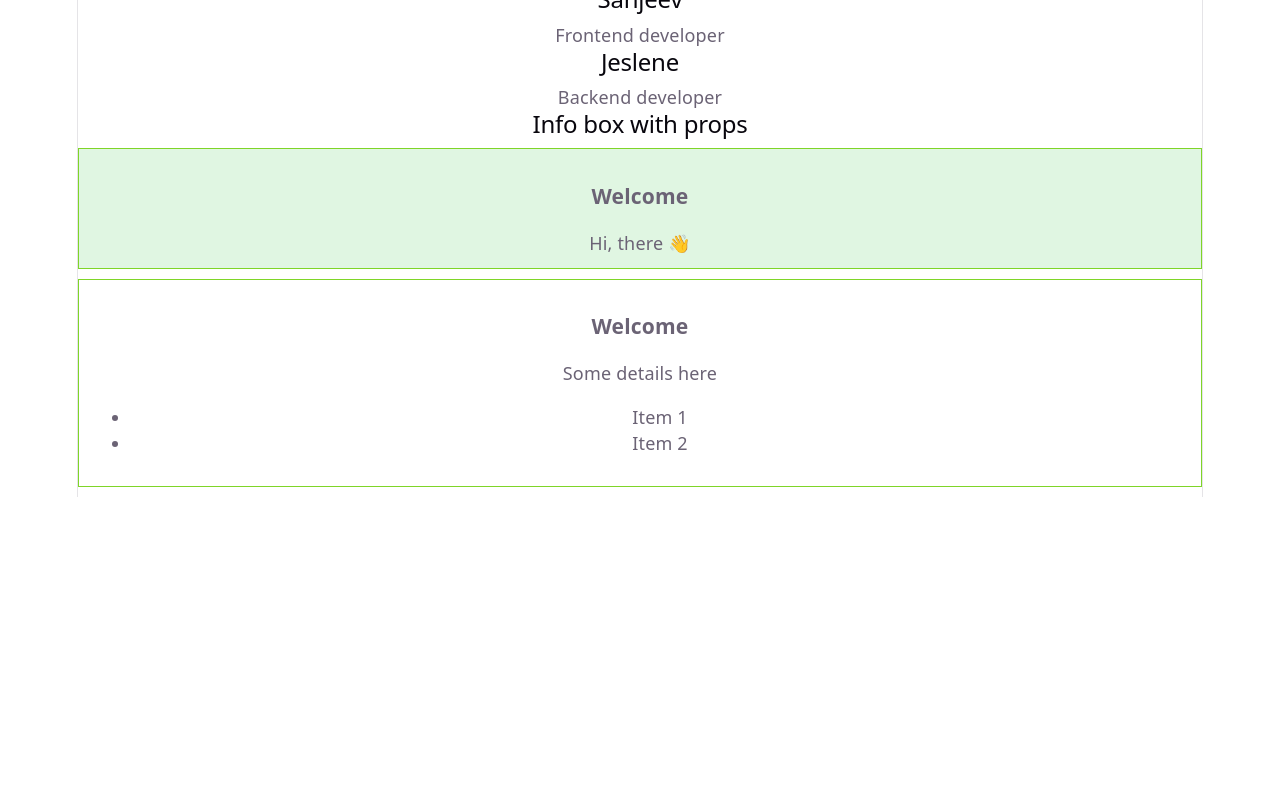
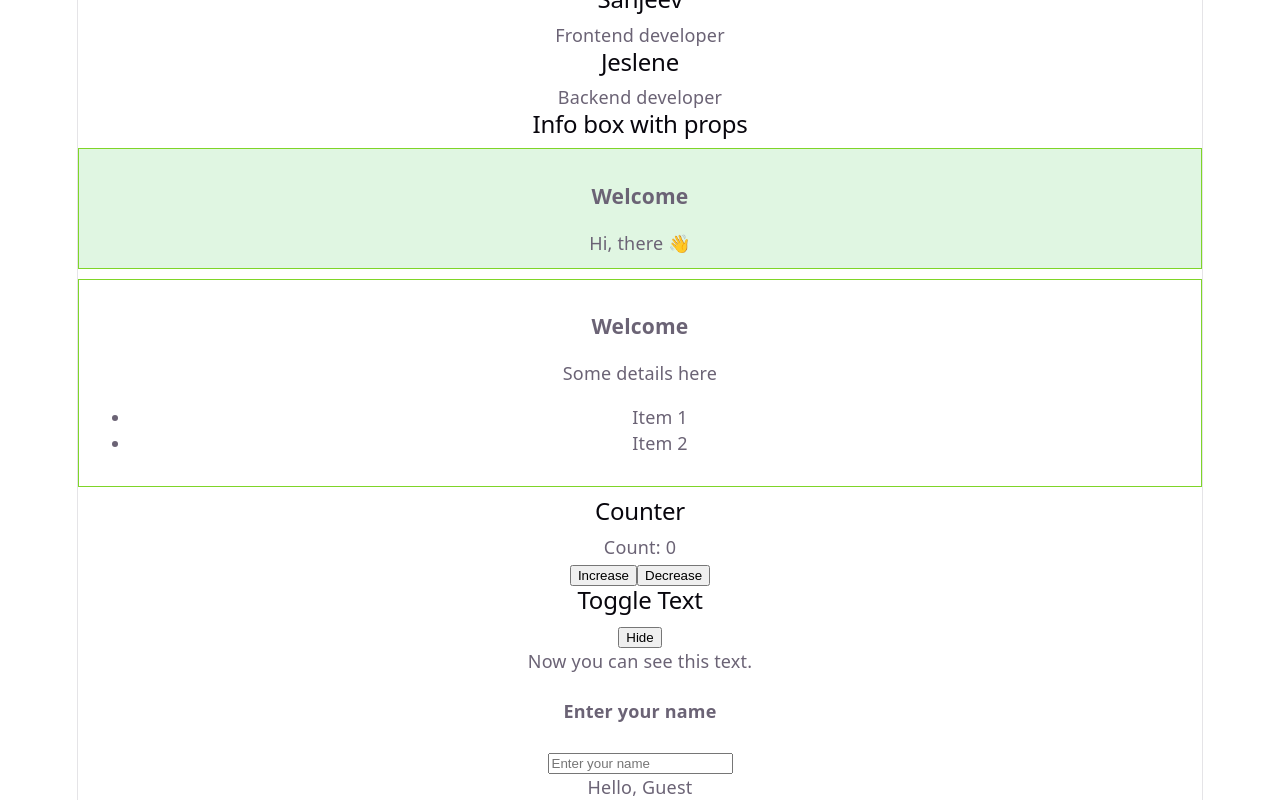
Before and after one commit to ngeethika15/SW_CSE_B1.4_Internship, a React (Vite) app in the folder Day/day13/: page / in a window 1280 px wide. Shown: the part 497-1297 px from the top of the page. Before the commit the page ends 994 px from the top, so only its background shows below. Built offline with nearby package versions, Linux system fonts and the light colour scheme.

Commit message:
Add Counter, ToggleText, and NameInput components to App

```diff
--- a/Day/day13/src/App.jsx
+++ b/Day/day13/src/App.jsx
@@ -5,6 +5,10 @@ import ProfileList from "./components/Props";
 import InfoBoxDemo from "./components/propstwo";
 
 import './App.css'
+
+import Counter from "./components/State";
+import ToggleText from "./components/StateTwo";
+import NameInput from "./components/StateThree";
 
 const name = "Amay";
 const isLoggedIn = false;
@@ -38,6 +42,12 @@ function App() {
       <ProfileList />
 
       <InfoBoxDemo />
+
+      <Counter />
+
+      <ToggleText />
+
+      <NameInput />
     </>
 
   )
--- /dev/null
+++ b/Day/day13/src/components/StateThree.jsx
@@ -0,0 +1,19 @@
+import { useState } from 'react';
+
+function NameInput() {
+    // name is a state
+    const [name, setName] = useState("");
+
+    return(
+        <div>
+            <h4>Enter your name</h4>
+            <input type="text"
+            value={name}
+            placeholder="Enter your name"
+            onChange = {(e) => setName(e.target.value)}
+            />
+            <p>Hello, {name || "Guest"}</p>
+        </div>
+    );
+}
+export default NameInput;
--- /dev/null
+++ b/Day/day13/src/components/StateTwo.jsx
@@ -0,0 +1,16 @@
+import { useState } from 'react';
+
+function ToggleText() {
+    // showText is a state
+    const [showText, setShowText] = useState(true);
+
+    return(
+        <div className="toggle">
+            <h2>Toggle Text</h2>
+            <button onClick={()=>setShowText(!showText)}>{showText ? "Hide" : "Show"}</button>
+            {/* showText ? "Hide" : "Show"  is conditional rendering*/}
+            {showText && <p>Now you can see this text.</p>}
+        </div>
+    );
+}
+export default ToggleText;
```
